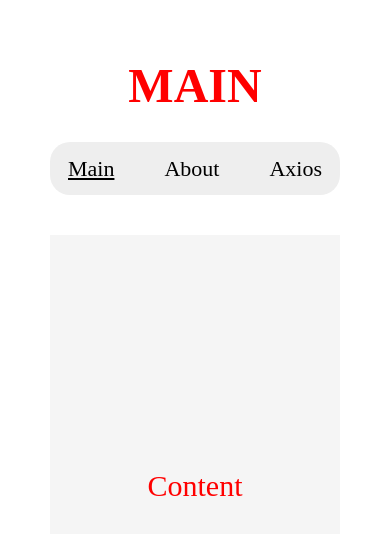
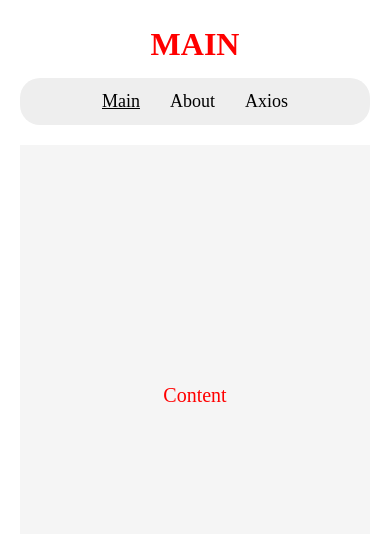
Before and after one commit to jyyang5542/2408-study-nuxt, a Nuxt app: page / in a window 390 px wide. Shown: the top 534 px of the page. Built offline with nearby package versions, Linux system fonts and the light colour scheme.

Commit message:
style: 모바일 스타일 추가

```diff
--- a/assets/scss/style.scss
+++ b/assets/scss/style.scss
@@ -5,16 +5,61 @@
 @import './functions';
 @import './reset';
 
+.sec {
+  padding: 50px;
+
+  @media screen and (max-width: 750px) {
+    padding: 20px;
+  }
+  &__title {
+    font-size: 3em;
+    text-transform: uppercase;
+    text-align: center;
+
+    @media screen and (max-width: 750px) {
+      font-size: 2em;
+    }
+  }
+  &__cont {
+    display: none;
+    min-height: 500px;
+    padding: 50px;
+    margin-top: 20px;
+    background-color: #f5f5f5;
+
+    @media screen and (max-width: 750px) {
+      padding: 30px;
+    }
+    &.active {
+      display: flex;
+      align-items: center;
+      justify-content: center;
+      font-size: 30px;
+
+      @media screen and (max-width: 750px) {
+        font-size: 20px;
+      }
+    }
+  }
+}
+
 .gnb {
   padding: 10px;
   margin: 20px 0 40px;
   border-radius: 20px;
   background-color: #eee;
 
+  @media screen and (max-width: 750px) {
+    margin: 10px 0 20px;
+  }
   &__list {
     display: flex;
     justify-content: center;
     gap: 30px;
+
+    @media screen and (max-width: 750px) {
+      gap: 10px;
+    }
   }
   &__item {
     padding: 0 10px;
@@ -22,6 +67,9 @@
   &__link {
     font-size: 22px;
 
+    @media screen and (max-width: 750px) {
+      font-size: 18px;
+    }
     &.on {
       text-decoration: underline;
     }
@@ -50,32 +98,11 @@
     font-size: 18px;
     cursor: pointer;
 
+    @media screen and (max-width: 750px) {
+      font-size: 15px;
+    }
     &.on {
       font-weight: bold;
-    }
-  }
-}
-
-.sec {
-  padding: 50px;
-
-  &__title {
-    font-size: 3em;
-    text-transform: uppercase;
-    text-align: center;
-  }
-  &__cont {
-    display: none;
-    min-height: 500px;
-    padding: 50px;
-    margin-top: 20px;
-    background-color: #f5f5f5;
-
-    &.active {
-      display: flex;
-      align-items: center;
-      justify-content: center;
-      font-size: 30px;
     }
   }
 }
@@ -88,10 +115,20 @@
       margin-top: 20px;
     }
     h2 {
+      margin-bottom: 10px;
       font-size: 24px;
+      line-height: 1.4;
+
+      @media screen and (max-width: 750px) {
+        font-size: 20px;
+      }
     }
     p {
       font-size: 18px;
+
+      @media screen and (max-width: 750px) {
+        font-size: 16px;
+      }
     }
   }
 }
```
